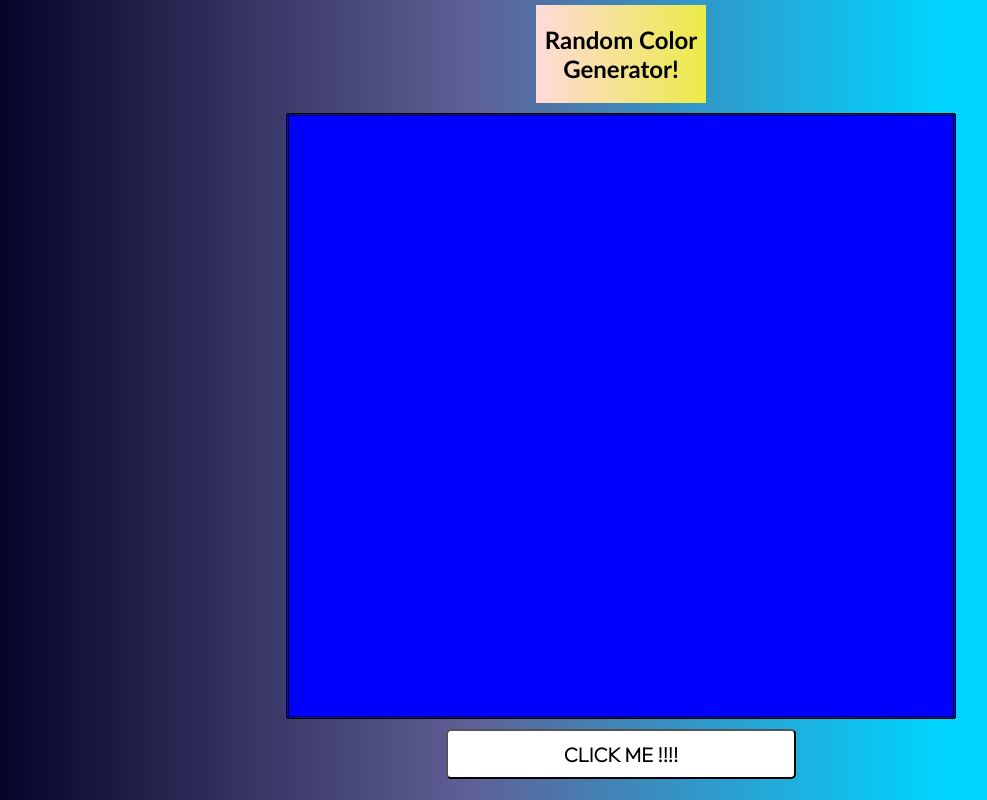
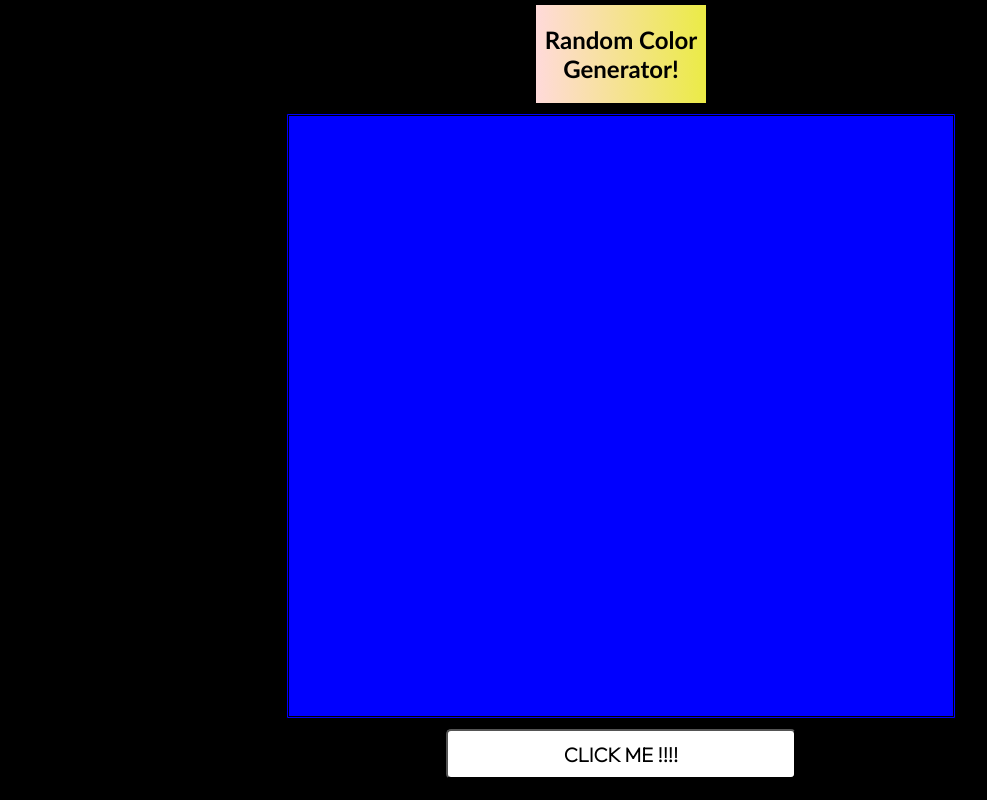
Before and after one commit to AkhileshPonnappa/JavaScriptProject1, a plain HTML site: page index.html in a window 1280 px wide. Shown: the whole page, without its empty margins (19-1006 px from the left). Drawn offline with Linux system fonts and the light colour scheme.

Commit message:
Update styles.css

```diff
--- a/styles.css
+++ b/styles.css
@@ -1,8 +1,8 @@
 @import url('https://fonts.googleapis.com/css2?family=Outfit:wght@200&display=swap');
 
 body{
-    background: rgb(2,0,36);
-background: linear-gradient(90deg, rgba(2,0,36,1) 0%, rgba(95,95,150,1) 38%, rgba(0,212,255,1) 75%);
+    background: black;
+
     text-align: center;
     margin: 5px;
 }
```
